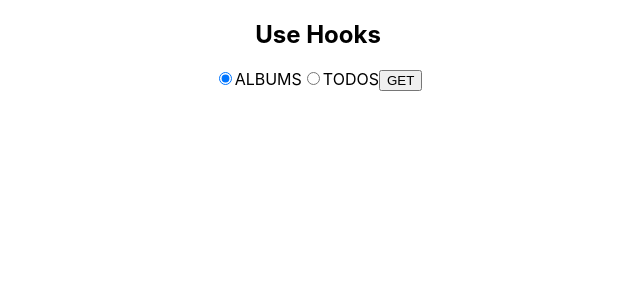
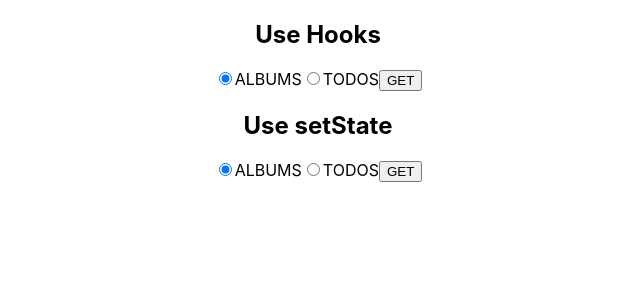
Before and after one commit to kentny/react-hooks-demo, a React (Create React App) app: page / in a window 1280 px wide. Shown: the top 300 px of the page, without its empty margins (322-962 px from the left). Built offline with nearby package versions, Linux system fonts and the light colour scheme.

Commit message:
Add a component using `setState`.

```diff
--- a/src/App.tsx
+++ b/src/App.tsx
@@ -3,6 +3,7 @@ import './App.css';
 import {DataType, InputFormHooks} from "./InputFormHooks";
 import {HttpAPIInfrastructure} from "./infrastructure/HttpAPI";
 import {HttpAPIDataRepository} from "./repository/DataRepository";
+import {InputFormSetState} from "./InputFormSetState";
 
 function App() {
     const [data, setData] = useState<DataType[]>([])
@@ -15,7 +16,8 @@ function App() {
 
     return (
         <div className="App">
-            <InputFormHooks title="Use Hooks" repo={repo} onReceiveData={onReceiveData}/>
+            <InputFormHooks {...{title: "Use Hooks", repo: repo, onReceiveData: onReceiveData}}/>
+            <InputFormSetState {...{title: "Use setState", repo: repo, onReceiveData: onReceiveData}}/>
             <table>
                 <thead>
                 <tr>
--- /dev/null
+++ b/src/InputFormSetState.tsx
@@ -0,0 +1,62 @@
+import React from "react";
+import {InputFormProps} from "./InputFormHooks";
+
+type InputFormState = {
+    selectedValue: string
+}
+
+export class InputFormSetState extends React.Component<InputFormProps, InputFormState> {
+    constructor(props: InputFormProps) {
+        super(props);
+        this.state = {
+            selectedValue: "albums",
+        }
+    }
+
+    getData() {
+        switch (this.state.selectedValue) {
+            case
+            "albums":
+                this.props.repo.albums().then(albums => {
+                    this.props.onReceiveData(albums)
+                })
+                break
+            case
+            "todos":
+                this.props.repo.todos().then(todos => {
+                    this.props.onReceiveData(todos)
+                })
+                break
+            default:
+                break
+        }
+    }
+
+    render() {
+        return <>
+            <h2>
+                {this.props.title}
+            </h2>
+            <form onSubmit={(e) => {
+                e.preventDefault()
+            }}>
+                <label>
+                    <input type="radio" name="radio-buttons" value="albums" onChange={() => {
+                        this.setState({selectedValue: "albums",})
+                    }} defaultChecked/>
+                    ALBUMS
+                </label>
+                <label>
+                    <input type="radio" name="radio-buttons" value="todos" onChange={() => {
+                        this.setState({selectedValue: "todos",})
+                    }}/>
+                    TODOS
+                </label>
+                <button type='submit' onClick={() => {
+                    this.getData()
+                }}>GET
+                </button>
+            </form>
+        </>
+    }
+}
```
Also changed, not shown: src/InputFormHooks.tsx (+7 -1 lines), 1 other file (tests, documents, lock files or other folders).
